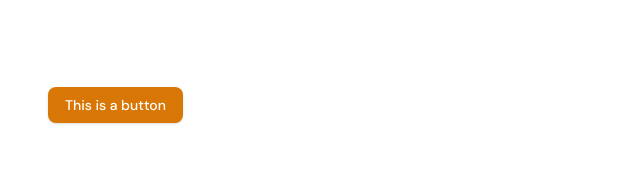
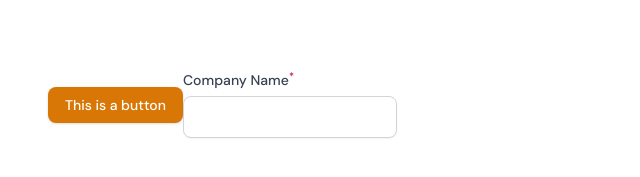
Before and after one commit to misbahansori/vue-filament-ui, a Vue app: page / in a window 1280 px wide. Shown: the part 295-472 px from the top of the page, without its empty margins (0-640 px from the left). Built offline with nearby package versions, Linux system fonts and the light colour scheme.

Commit message:
Feat : add input component

```diff
--- a/package.json
+++ b/package.json
@@ -12,6 +12,8 @@
     "vue": "^3.2.47"
   },
   "devDependencies": {
+    "@tailwindcss/forms": "^0.5.3",
+    "@tailwindcss/typography": "^0.5.9",
     "@vitejs/plugin-vue": "^4.1.0",
     "autoprefixer": "^10.4.14",
     "postcss": "^8.4.21",
--- a/src/App.vue
+++ b/src/App.vue
@@ -1,8 +1,10 @@
 <script setup lang="ts">
 import Button from "./Components/Button.vue";
+import TextInput from "./Components/TextInput.vue";
 </script>
 <template>
   <div class="flex min-h-screen items-center p-12">
     <Button>This is a button</Button>
+    <TextInput />
   </div>
 </template>
--- /dev/null
+++ b/src/Components/TextInput.vue
@@ -0,0 +1,31 @@
+<template>
+  <div class="filament-forms-field-wrapper">
+    <div class="space-y-2">
+      <div
+        class="flex items-center justify-between space-x-2 rtl:space-x-reverse"
+      >
+        <label
+          class="filament-forms-field-wrapper-label inline-flex items-center space-x-3 rtl:space-x-reverse"
+          for="data.name"
+        >
+          <span class="text-sm font-medium leading-4 text-gray-700">
+            Company Name<span class="whitespace-nowrap">
+              <sup class="font-medium text-danger-700">*</sup>
+            </span>
+          </span>
+        </label>
+      </div>
+
+      <div
+        class="filament-forms-text-input-component group flex items-center space-x-2 rtl:space-x-reverse"
+      >
+        <div class="flex-1">
+          <input
+            type="text"
+            class="block w-full rounded-lg border-gray-300 shadow-sm outline-none transition duration-75 focus:border-primary-500 focus:ring-1 focus:ring-inset focus:ring-primary-500 disabled:opacity-70"
+          />
+        </div>
+      </div>
+    </div>
+  </div>
+</template>
--- a/src/style.css
+++ b/src/style.css
@@ -6,4 +6,16 @@
 
 html {
     font-feature-settings: normal;
+    -webkit-tap-highlight-color: transparent;
+
 }
+
+:root.dark {
+    color-scheme: dark;
+}
+
+[dir='rtl'] select {
+    background-position: left 0.5rem center !important;
+    padding-left: 2.5rem;
+    padding-right: 0.75rem;
+}
--- a/tailwind.config.cjs
+++ b/tailwind.config.cjs
@@ -13,9 +13,9 @@ module.exports = {
         warning: colors.amber,
       },
       fontFamily: {
-          sans: ['DM Sans', ...defaultTheme.fontFamily.sans],
+        sans: ["DM Sans", ...defaultTheme.fontFamily.sans],
       },
     },
   },
-  plugins: [],
+  plugins: [require("@tailwindcss/forms"), require("@tailwindcss/typography")],
 };
```
Also changed, not shown: 1 other file (tests, documents, lock files or other folders).
